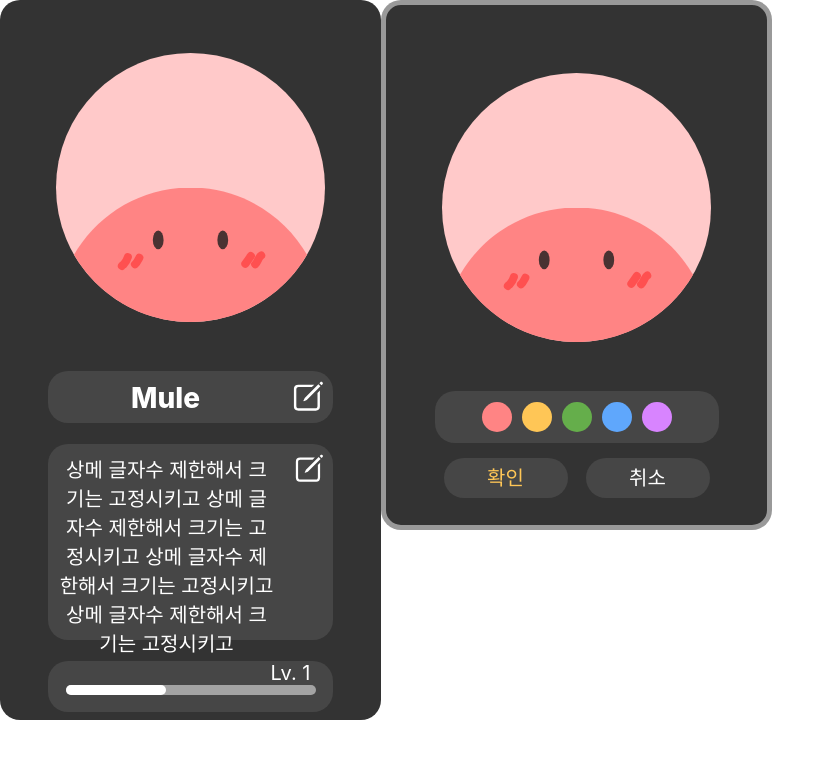
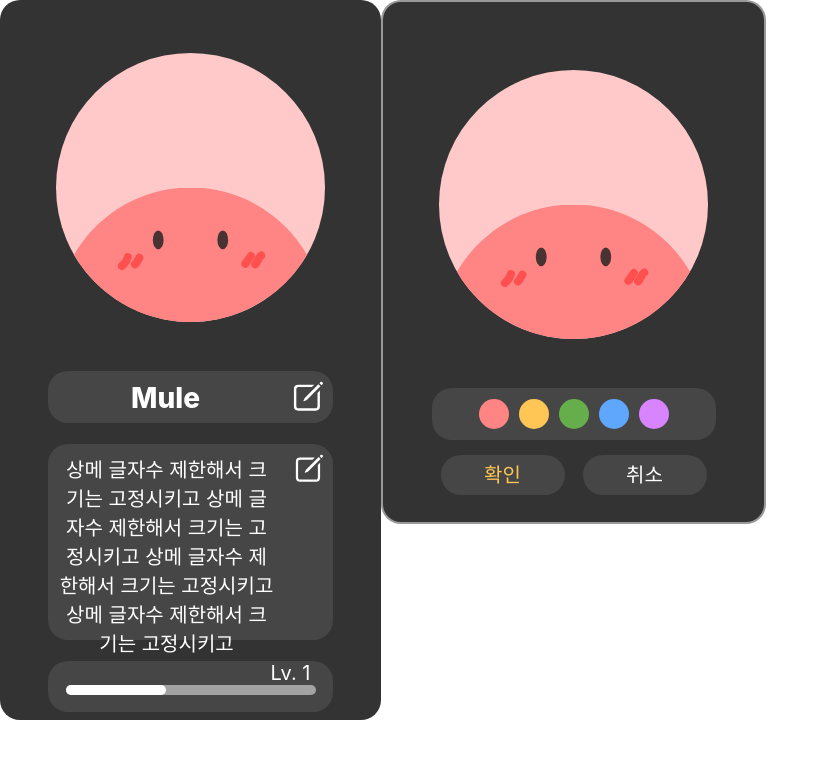
Before and after one commit to Team-EverFlow/CheckAndTalk_FrontEnd, a React (Create React App) app in the folder check-and-talk/: page / in a window 1280 px wide. Shown: the top 758 px of the page, without its empty margins (0-835 px from the left). Built offline with nearby package versions, Linux system fonts and the light colour scheme.

Commit message:
[Feat] Update check-and-talk/src/components/ProfileEdit.css
Co-authored-by: Halogen <030212hgjun@gmail.com>

```diff
--- a/check-and-talk/src/components/ProfileEdit.css
+++ b/check-and-talk/src/components/ProfileEdit.css
@@ -13,7 +13,7 @@ white_back : FFFFFF, 0.5
     height: 520px;
     border-radius: 20px;
     border: rgba(255, 255, 255, 0.5);
-    border-width: 5px;
+    border-width: 2px;
     border-style: solid;
     align-items: center;
     justify-content: center;
```
